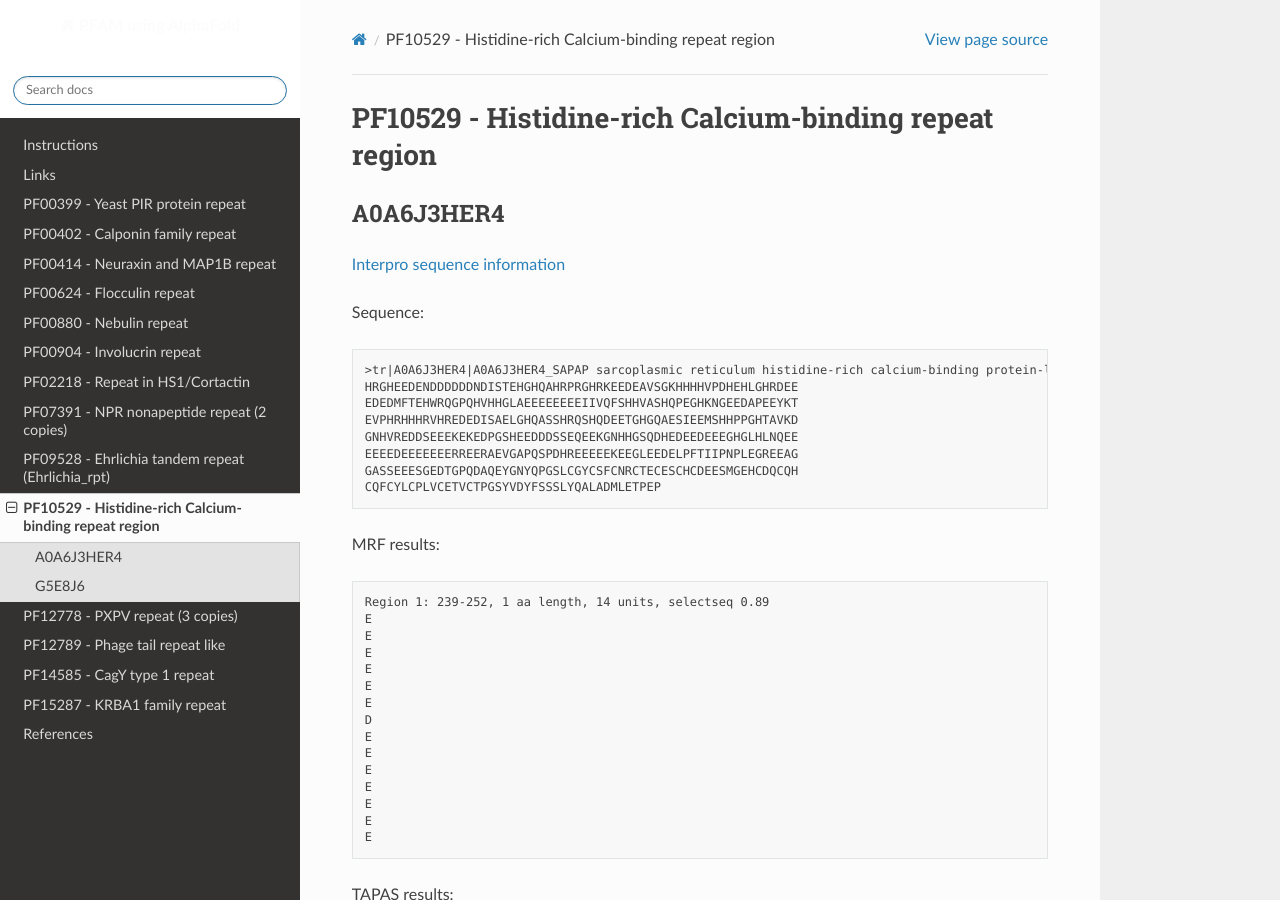
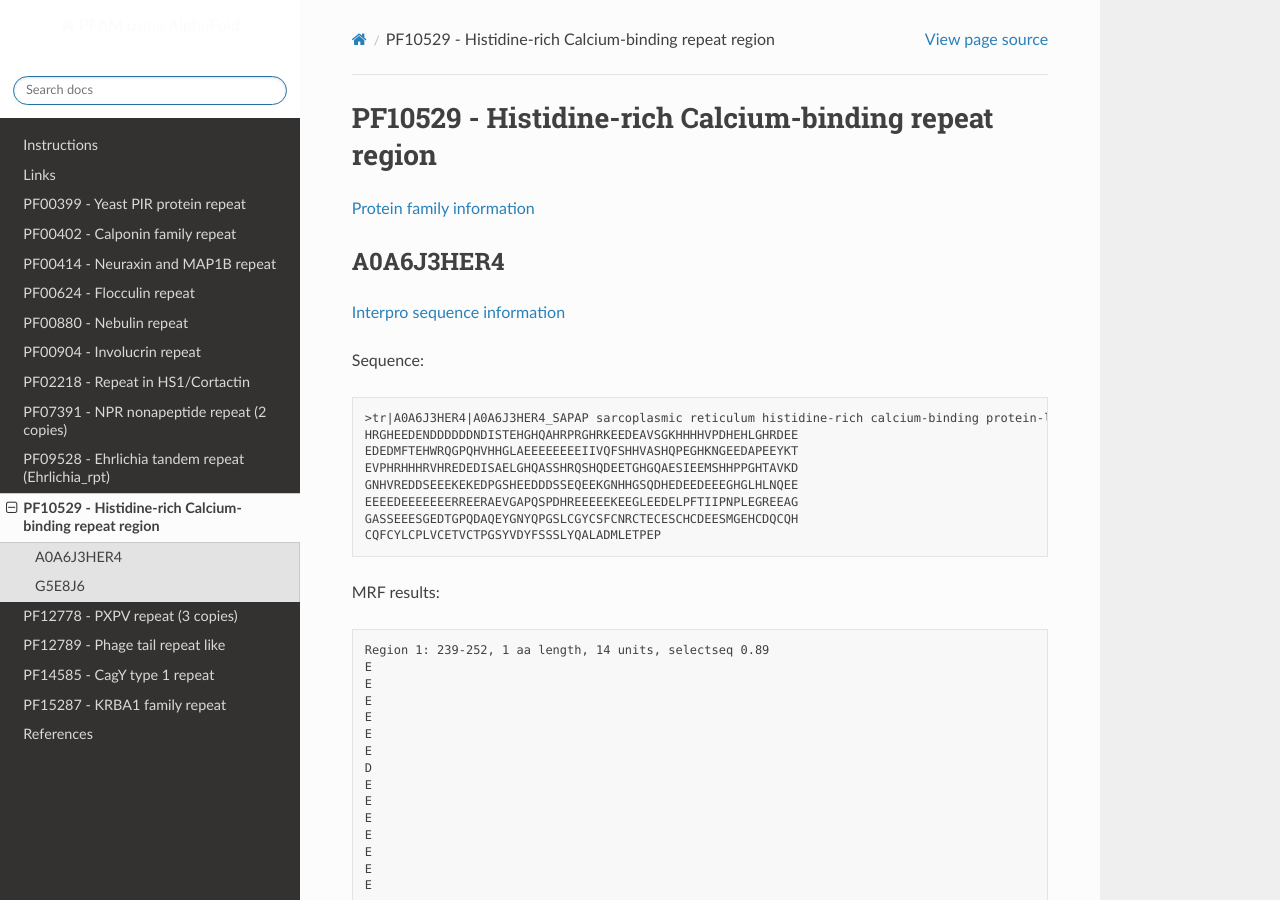
Before and after one commit to DraLaylaHirsh/AlphaFoldPfam, a Sphinx documentation site: the page built from docs/PF10529.rst, in a window 1280 px wide and 900 px high. Built offline with Sphinx 7.4.7 and the Read the Docs theme 2.0.0, drawn with Linux system fonts in a browser that asks for light colours.

Commit message:
Update PF10529.rst

```diff
--- a/docs/PF10529.rst
+++ b/docs/PF10529.rst
@@ -1,5 +1,8 @@
 PF10529 - Histidine-rich Calcium-binding repeat region
 ======================================================
+
+`Protein family information <https://www.ebi.ac.uk/interpro/entry/pfam/PF10529/>`_
+
 
 A0A6J3HER4
 ----------
```
